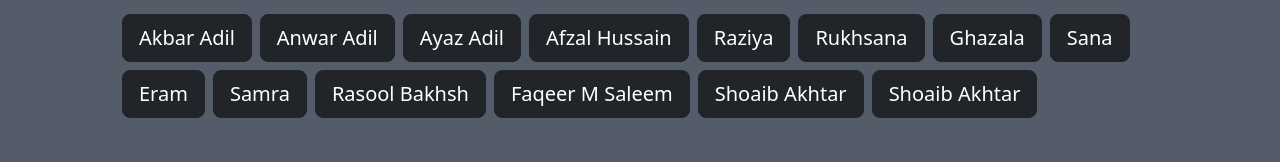
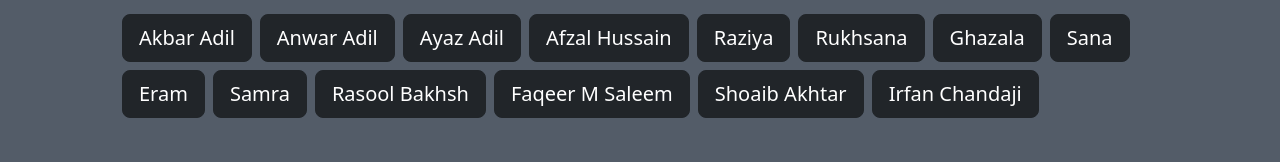
Before and after one commit to digitalrehman/Bussiness-Managment, a React (Vite) app: page /Debit in a window 1280 px wide. Shown: the part 138-300 px from the top of the page. Built offline with nearby package versions, Linux system fonts and the light colour scheme.

Commit message:
Update Debit.jsx

```diff
--- a/src/Componentes/Debit Details/Debit.jsx
+++ b/src/Componentes/Debit Details/Debit.jsx
@@ -51,7 +51,7 @@ const Debit = () => {
             Shoaib Akhtar
             </Link>
             <Link to={"/Irfan_Chandaji"} className="btn btn-dark btn-lg m-1">
-            Shoaib Akhtar
+            Irfan Chandaji
             </Link>
           </div>
         </div>
```
